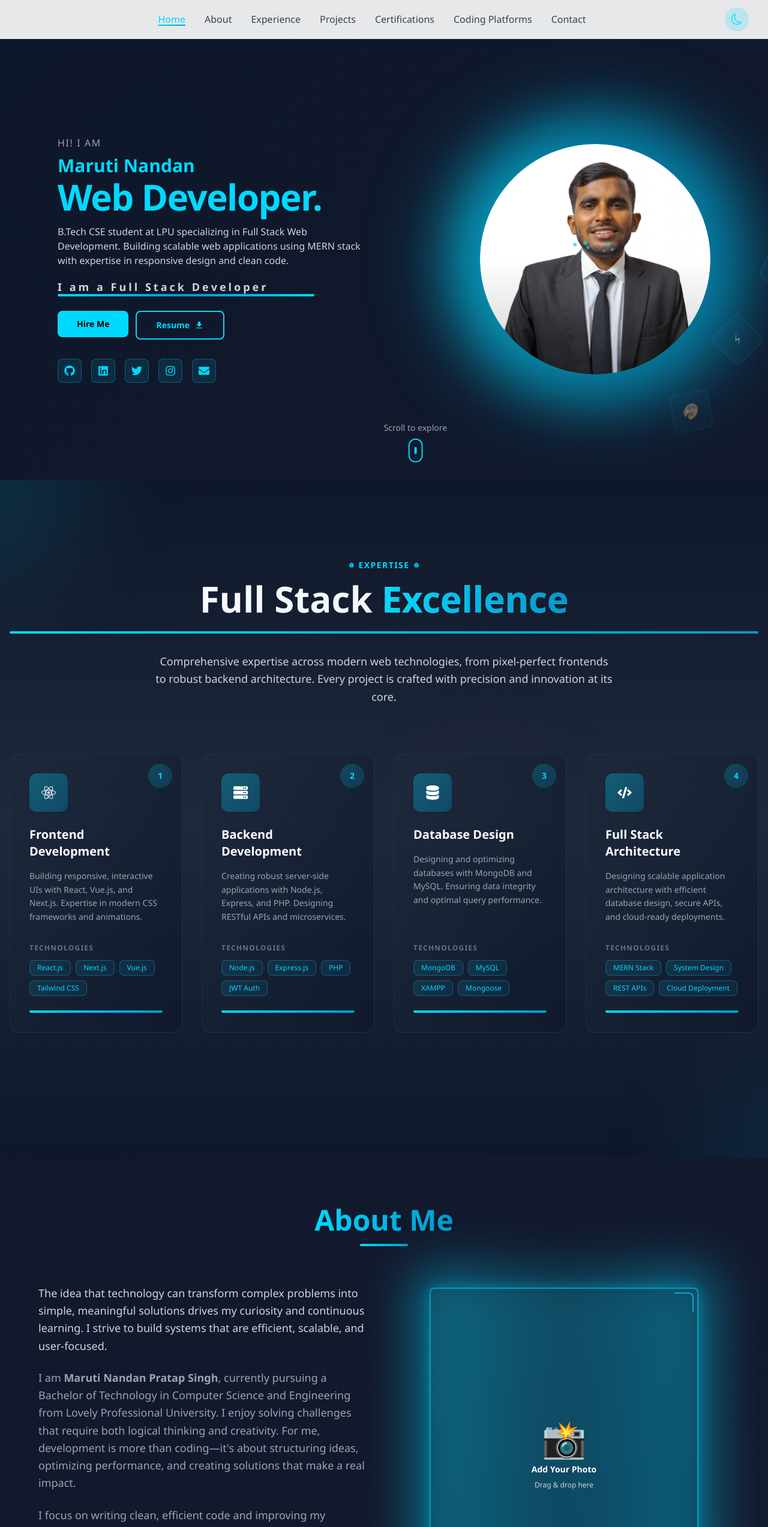
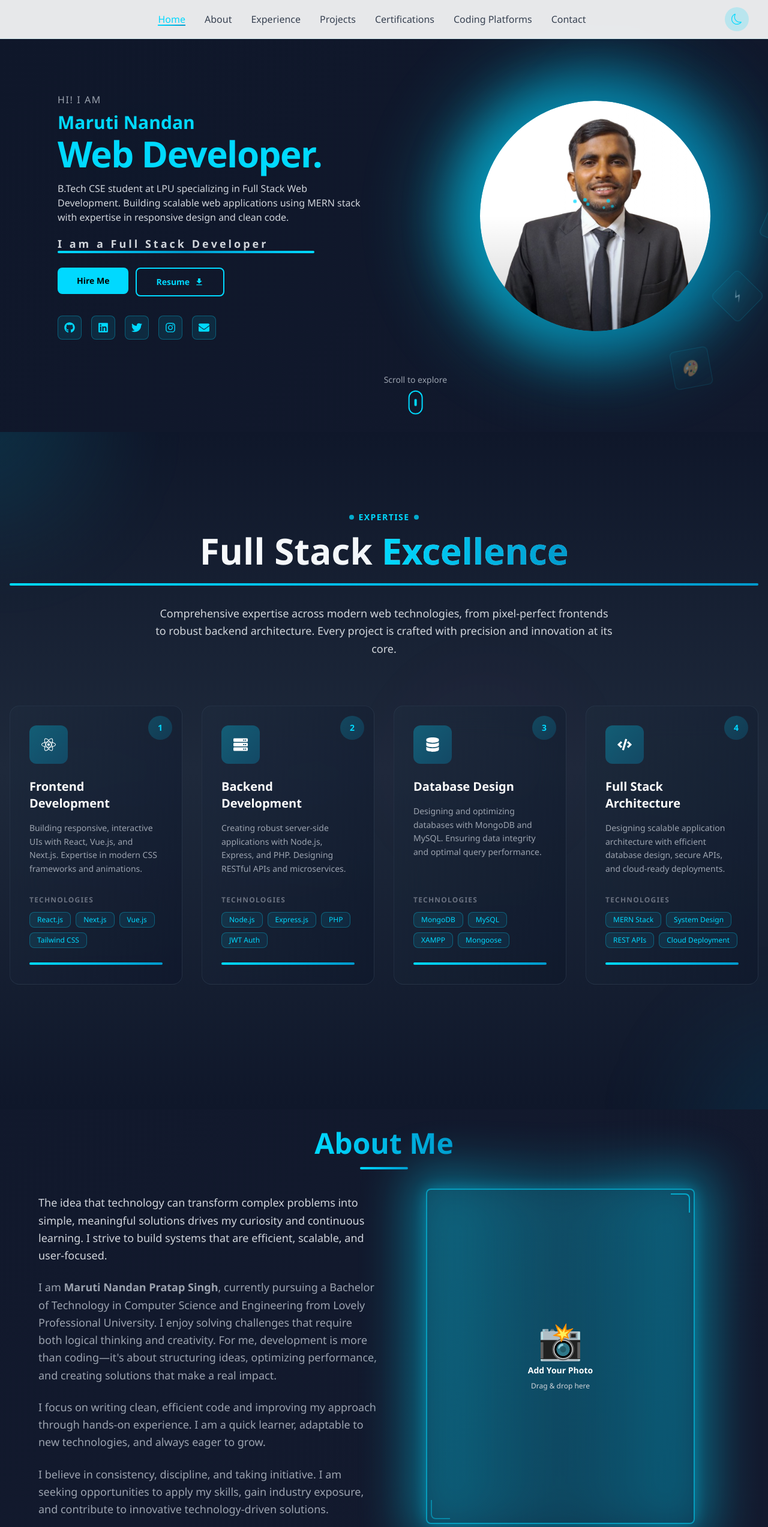
Before and after one commit to MarutiNandan2796/Maruti-Portfolio, a React (Vite) app in the folder Desktop/portfolio/: page / in a window 1280 px wide. Shown: the top 2545 px of the page at 60% size. Built offline with nearby package versions, Linux system fonts and the light colour scheme.

Commit message:
Reduce spacing: Compact Hero and About sections

```diff
--- a/Desktop/portfolio/src/components/About.jsx
+++ b/Desktop/portfolio/src/components/About.jsx
@@ -35,14 +35,14 @@ const About = () => {
   }
 
   return (
-    <section id="about" className="py-20 px-4 relative overflow-hidden">
+    <section id="about" className="py-8 px-4 relative overflow-hidden">
       <div className="max-w-6xl mx-auto">
         {/* Section Title */}
         <motion.div
           initial={{ opacity: 0, y: -20 }}
           whileInView={{ opacity: 1, y: 0 }}
           transition={{ duration: 0.6 }}
-          className="text-center mb-16"
+          className="text-center mb-8"
         >
           <h2 className="text-4xl md:text-5xl font-bold mb-4">
             <span className="bg-gradient-to-r from-primary to-secondary bg-clip-text text-transparent">
@@ -58,7 +58,7 @@ const About = () => {
           variants={containerVariants}
           initial="hidden"
           animate={inView ? 'visible' : 'hidden'}
-          className="grid grid-cols-1 md:grid-cols-2 gap-12 items-center"
+          className="grid grid-cols-1 md:grid-cols-2 gap-6 items-center"
         >
           {/* Text Content */}
           <motion.div variants={itemVariants} className="space-y-6">
--- a/Desktop/portfolio/src/components/Hero.jsx
+++ b/Desktop/portfolio/src/components/Hero.jsx
@@ -64,7 +64,7 @@ const Hero = () => {
   return (
     <section
       id="hero"
-      className="min-h-screen flex items-center justify-center pt-32 pb-16 px-4 overflow-hidden relative"
+      className="min-h-[calc(100vh-80px)] flex items-center justify-center pt-12 pb-12 px-4 overflow-hidden relative"
     >
       {/* Advanced Animated Background */}
       <div className="absolute inset-0 overflow-hidden">
```
